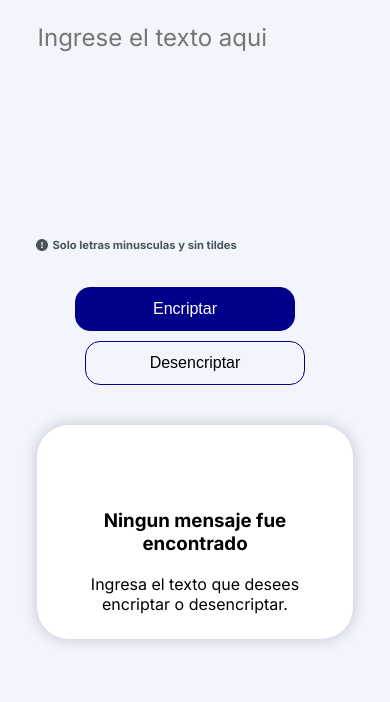
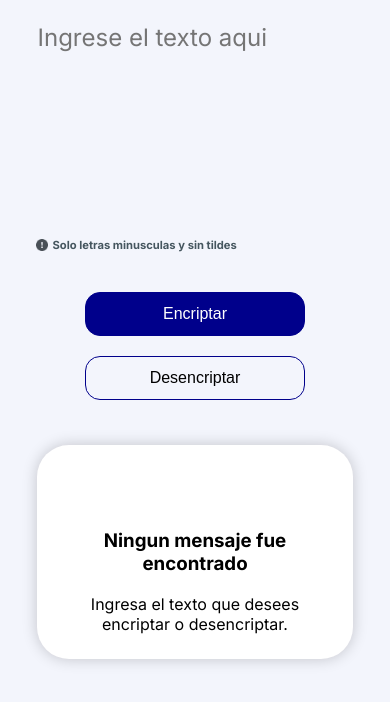
Before and after one commit to geomer-simanca/Challenge-Encriptador, a plain HTML site: page index.html in a window 390 px wide. Shown: the part 82-784 px from the top of the page. Drawn offline with Linux system fonts and the light colour scheme.

Commit message:
modificando margin botones

```diff
--- a/style.css
+++ b/style.css
@@ -216,4 +216,16 @@ main{
         align-items: center;
 
     }
+
+    .cuerpo_seccion1_boton_encriptar{
+
+        margin: 5px
+
+
+    }
+
+    .cuerpo_seccion1_boton_desencriptar{
+        margin: 5px
+
+    }
 }
```
